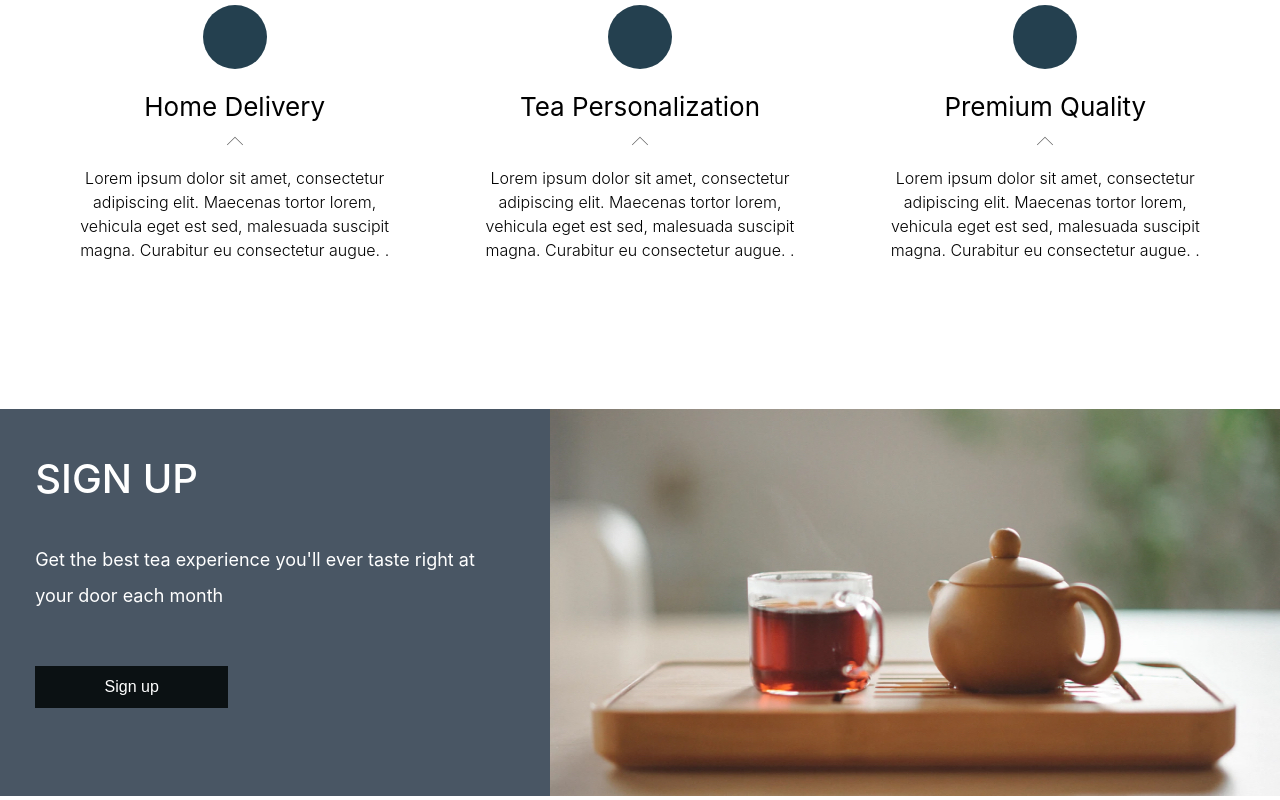
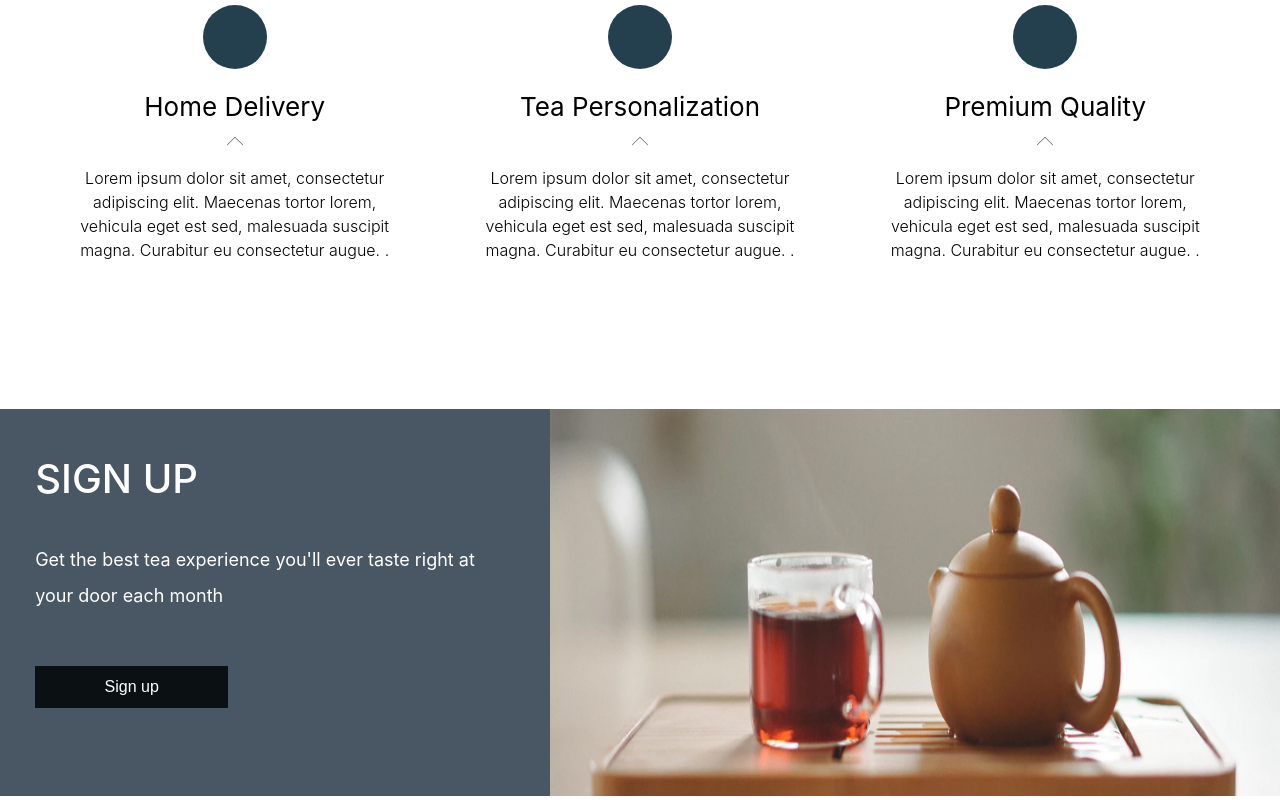
Before and after one commit to cajr11/teesh-landing-page, a React (Create React App) app: page / in a window 1280 px wide. Shown: the part 854-1654 px from the top of the page. Built offline with nearby package versions, Linux system fonts and the light colour scheme.

Commit message:
signup image responsive

```diff
--- a/public/index.html
+++ b/public/index.html
@@ -7,7 +7,7 @@
     <meta name="theme-color" content="#000000" />
     <meta
       name="description"
-      content="Web site created using create-react-app"
+      content="A brand that sells premium tea and provides services such as home delivery."
     />
     <link rel="apple-touch-icon" href="%PUBLIC_URL%/logo192.png" />
     <!--
@@ -24,7 +24,7 @@
       work correctly both with client-side routing and a non-root public URL.
       Learn how to configure a non-root public URL by running `npm run build`.
     -->
-    <title>React App</title>
+    <title>Teesh</title>
   </head>
   <body>
     <noscript>You need to enable JavaScript to run this app.</noscript>
--- a/src/components/SignUp.js
+++ b/src/components/SignUp.js
@@ -1,8 +1,22 @@
-import React from 'react'
-import classes from "./SignUp.module.css"
-import ctaTeaCup from "../assets/cta_tea_cup_desktop.jpg"
+import React, { useEffect, useState } from 'react';
+import classes from "./SignUp.module.css";
+import ctaTeaCup from "../assets/cta_tea_cup_desktop.jpg";
+import ctaTeaCupMobile from "../assets/cta_tea_cup_mobile.jpg";
 
 const SignUp = () => {
+  const [isMobile, setIsMobile] = useState(false);
+
+  const windowSize = window.innerWidth;
+
+  useEffect(() => {
+    console.log(windowSize);
+    if (windowSize > 481){
+        setIsMobile(true);
+    } else {
+        setIsMobile(false)
+    }
+  },[windowSize])
+
   return (
     <footer className={classes.container}>
 
@@ -25,7 +39,8 @@ const SignUp = () => {
 
         {/* Tea cup image */}
        <div className={classes.teaCupContainer}>
-            <img className={classes.teaCup} src={ctaTeaCup} alt="tea cup filled with tea and clay pot of tea on wooden table"/>
+            {!isMobile && (<img className={classes.teaCup} src={ctaTeaCup} alt="tea cup filled with tea and clay pot of tea on wooden table"/>)}
+            {isMobile && (<img className={classes.teaCup} src={ctaTeaCupMobile} alt="tea cup filled with tea and clay pot of tea on wooden table"/>)}
        </div>
     </footer>
   )
```
Also changed, not shown: src/logo.svg (deleted).
